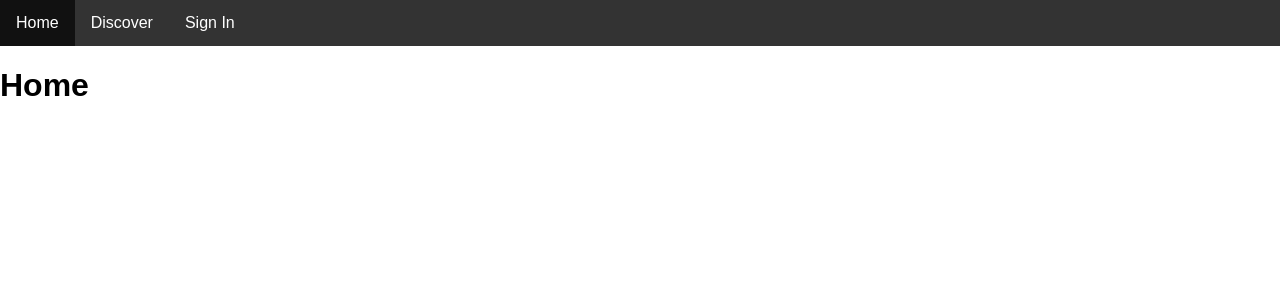
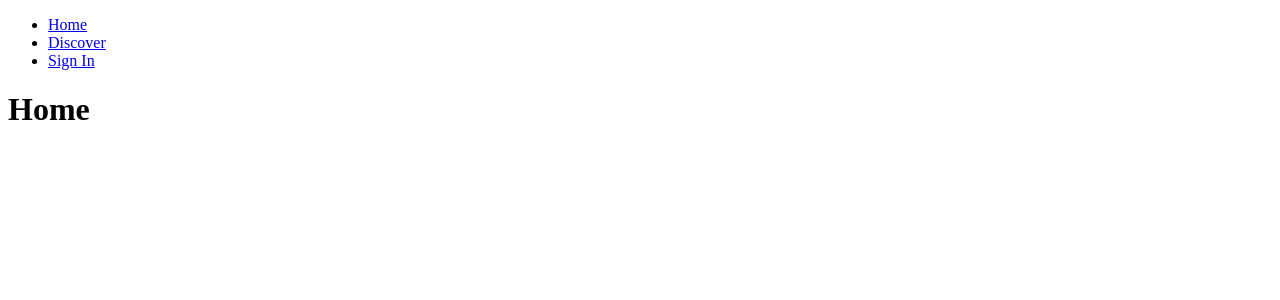
Before and after one commit to olivarity/sidespark-server, a React (Create React App) app: page / in a window 1280 px wide. Shown: the top 300 px of the page. Built offline with nearby package versions, Linux system fonts and the light colour scheme.

Commit message:
Remove current styling

```diff
--- a/src/App.css
+++ /dev/null
@@ -1,3 +0,0 @@
-.App {
-
-}
--- a/src/App.js
+++ b/src/App.js
@@ -3,14 +3,13 @@ import {
   BrowserRouter as Router,
   Route
 } from 'react-router-dom'
-import './App.css';
 import Nav from './Nav.js'
 
 class App extends Component {
   render() {
     return (
       <Router>
-        <div className="App">
+        <div>
           <Nav />
           <Route exact path="/" render={() => <h1>Home</h1>} />
           <Route path="/discover" render={() => <h1>Discover</h1>}/>
--- a/src/Nav.css
+++ /dev/null
@@ -1,28 +0,0 @@
-.Nav {
-  list-style-type: none;
-  margin: 0;
-  padding: 0;
-  overflow: hidden;
-  background-color: #333;
-  font-family: sans-serif;
-}
-
-.Nav li {
-  float: left;
-}
-
-.Nav li a {
-    display: block;
-    color: white;
-    text-align: center;
-    padding: 14px 16px;
-    text-decoration: none;
-}
-
-.Nav li a:hover {
-    background-color: #111;
-}
-
-.Nav li.login a:hover {
-  background-color: green;
-}
--- a/src/Nav.js
+++ b/src/Nav.js
@@ -1,13 +1,12 @@
 import React from 'react';
 import { Link } from 'react-router-dom';
-import './Nav.css';
 
 function Nav () {
   return (
-    <ul className="Nav">
+    <ul>
       <li><Link to="/">Home</Link></li>
       <li><Link to="/discover">Discover</Link></li>
-      <li className="login"><Link to="/login">Sign In</Link></li>
+      <li><Link to="/login">Sign In</Link></li>
     </ul>
   )
 }
--- a/src/index.css
+++ /dev/null
@@ -1,5 +0,0 @@
-body {
-  margin: 0;
-  padding: 0;
-  font-family: sans-serif;
-}
--- a/src/index.js
+++ b/src/index.js
@@ -1,6 +1,5 @@
 import React from 'react';
 import ReactDOM from 'react-dom';
-import './index.css';
 import App from './App';
 import registerServiceWorker from './registerServiceWorker';
 
```
